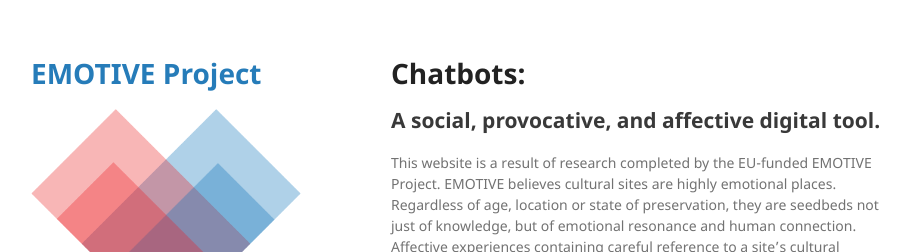
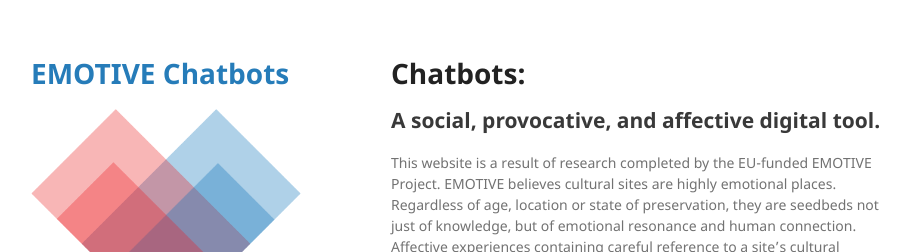
Before and after one commit to vkourtis/EMOTIVEChatBot, a Jekyll site: the page built from index.md, in a window 1280 px wide. Shown: the top 252 px of the page, without its empty margins (179-1090 px from the left). Built offline with Jekyll 4.4.1, drawn with Linux system fonts in a browser that asks for light colours; the repository's description, which GitHub fills in, is left out; our own code applies the rules of GitHub Pages for plain Markdown files.

Commit message:
Update _config.yml

```diff
--- a/_config.yml
+++ b/_config.yml
@@ -1,4 +1,4 @@
-title: EMOTIVE Project
+title: EMOTIVE Chatbots
 logo: /assets/img/Emotive Logo_p-01_white_no_text (1).png
 description:
 show_downloads: true
```
